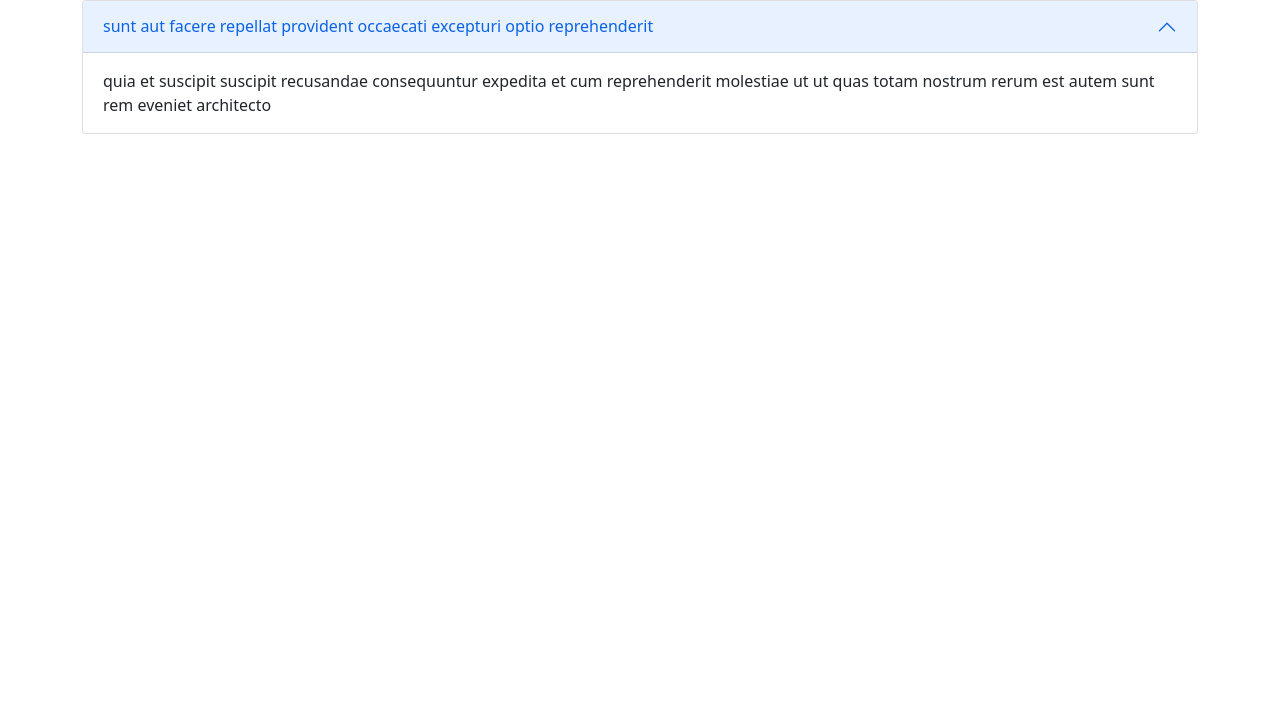
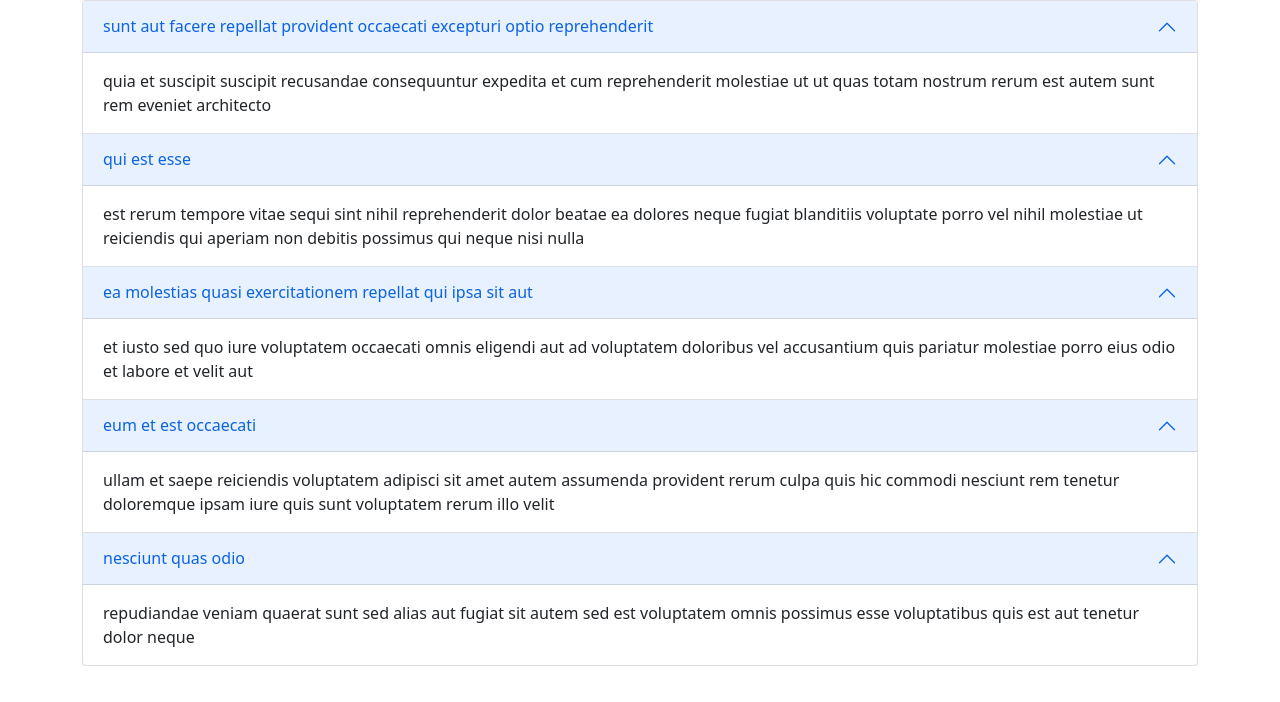
Before and after one commit to tratchapong/react-webboard, a React (Create React App) app: page / in a window 1280 px wide. Shown: the top 702 px of the page. Built offline with nearby package versions, Linux system fonts and the light colour scheme.

Commit message:
map data in UI

```diff
--- /dev/null
+++ b/src/Post.jsx
@@ -0,0 +1,30 @@
+import React from 'react'
+
+function Post(props) {
+  const {post} = props
+  return (
+    <div className="accordion-item">
+        <h2 className="accordion-header">
+          <button
+            className="accordion-button"
+            type="button"
+            data-bs-toggle="collapse"
+            data-bs-target={`#db${post.id}`}
+          >
+            {post.title}
+          </button>
+        </h2>
+        <div
+          id={`db${post.id}`}
+          className="accordion-collapse collapse show"
+          data-bs-parent="#accordionExample"
+        >
+          <div className="accordion-body">
+            {post.body}
+          </div>
+        </div>
+      </div>
+  )
+}
+
+export default Post
--- a/src/Posts.jsx
+++ b/src/Posts.jsx
@@ -1,4 +1,5 @@
 import React from "react";
+import Post from "./Post";
 // {
 //   "userId": 1,
 //   "id": 1,
@@ -11,27 +12,10 @@ function Posts(props) {
   console.log(data[0])
   return (
     <div className="accordion" id="accordionExample">
-      <div className="accordion-item">
-        <h2 className="accordion-header">
-          <button
-            className="accordion-button"
-            type="button"
-            data-bs-toggle="collapse"
-            data-bs-target={`#db${data[0].id}`}
-          >
-            {data[0].title}
-          </button>
-        </h2>
-        <div
-          id={`db${data[0].id}`}
-          className="accordion-collapse collapse show"
-          data-bs-parent="#accordionExample"
-        >
-          <div className="accordion-body">
-            {data[0].body}
-          </div>
-        </div>
-      </div>
+      { data.map( el => (
+        <Post key={el.id} post={el}/>
+      ))
+      }
     </div>
   );
 }
```
